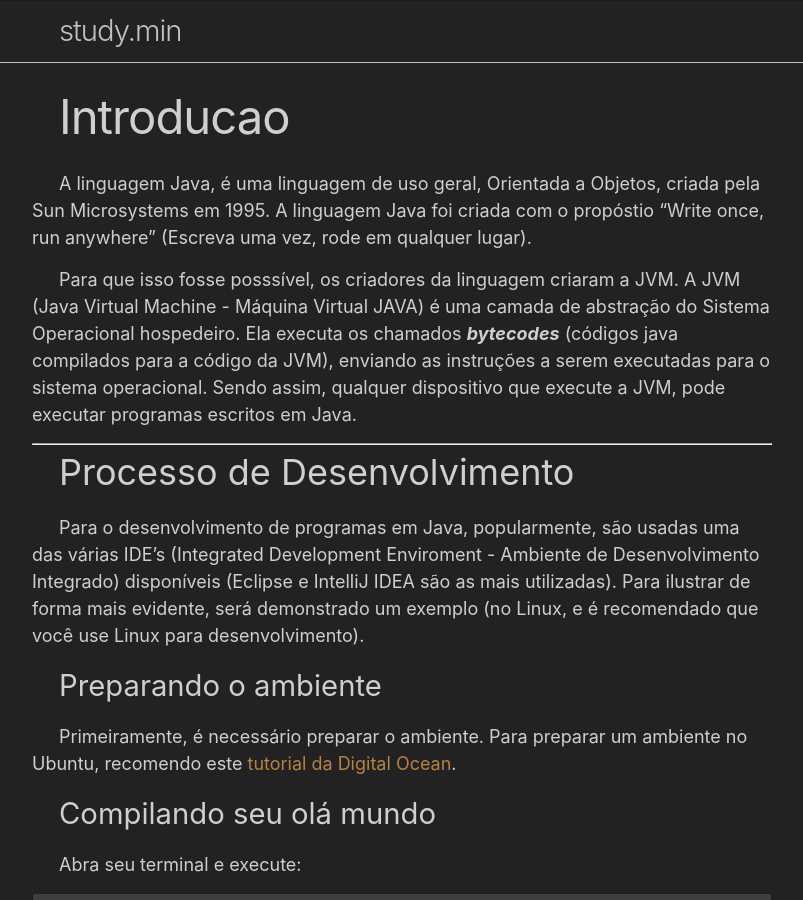
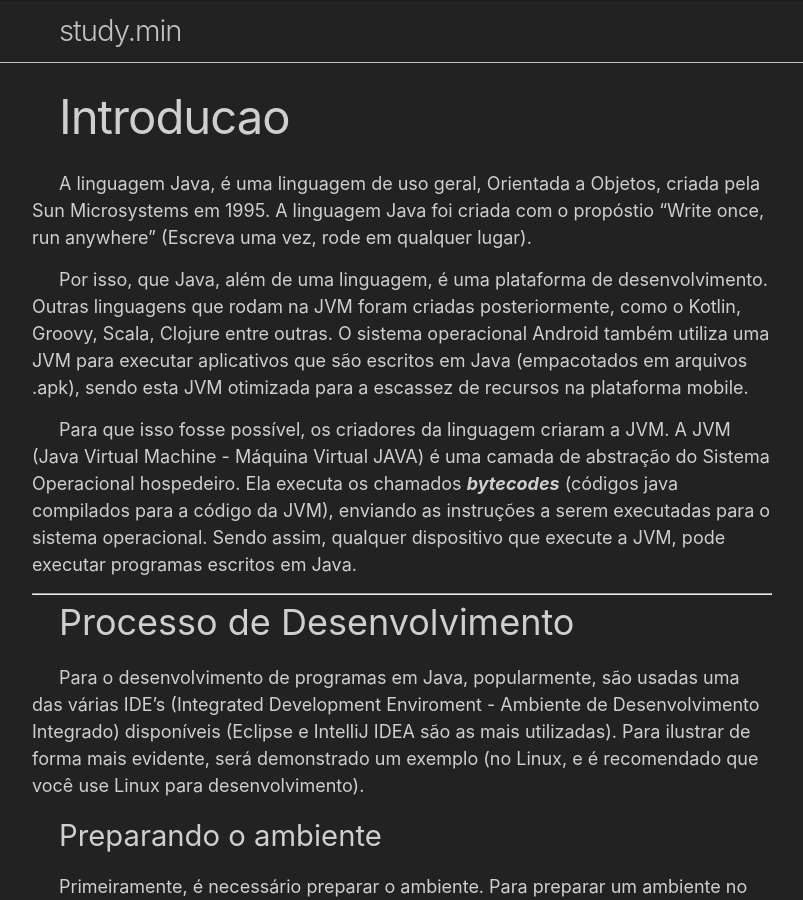
Before and after one commit to AndreM-Gomes/study.min, a Jekyll site: the page built from conteudo/_Java/introducao.md, in a window 1280 px wide and 900 px high. Shown: the whole window, without its empty margins (238-1041 px from the left). Built offline with Jekyll 4.4.1, drawn with Linux system fonts in a browser that asks for light colours; some of the changed text lies outside the part shown.

Commit message:
Revisando post Java/introduçao

```diff
--- a/conteudo/_Java/introducao.md
+++ b/conteudo/_Java/introducao.md
@@ -7,7 +7,9 @@ ordem: 1
   pela Sun Microsystems em 1995. A linguagem Java foi criada com o propóstio
   "Write once, run anywhere" (Escreva uma vez, rode em qualquer lugar).
 
-  Para que isso fosse posssível, os criadores da linguagem criaram a JVM. A JVM
+  Por isso, que Java, além de uma linguagem, é uma plataforma de desenvolvimento. Outras linguagens que rodam na JVM foram criadas posteriormente, como o Kotlin, Groovy, Scala, Clojure entre outras. O sistema operacional Android também utiliza uma JVM para executar aplicativos que são escritos em Java (empacotados em arquivos .apk), sendo esta JVM otimizada para a escassez de recursos na plataforma mobile.
+
+  Para que isso fosse possível, os criadores da linguagem criaram a JVM. A JVM
   (Java Virtual Machine - Máquina Virtual JAVA) é  uma camada
   de abstração do Sistema Operacional hospedeiro. Ela executa os chamados
   _**bytecodes**_ (códigos java compilados para a código da JVM), enviando
@@ -94,16 +96,19 @@ O programa o arquivo .class será carregado na memória e o programa será execu
  exibindo no terminal a mensagem "Olá Mundo".
 
 Os próximos posts irão se começar a se aprofundar no estudo da linguagem, descrevendo
-a declaração de variáveis, estruturas sintáticas e etc.
+a declaração de variáveis, estruturas sintáticas e etc. Estes exemplos foram escritos no terminal,
+ porém os próximos passos utilizarão alguma das várias IDE’s.
+ É recomendável que você teste várias e veja com qual se habitua melhor.
+
 
 ___
 
 ### Referências e Para saber mais:
 DEITEL, Paul; DEITEL, Harvey. Java: como programar. 10. ed. São Paulo: Pearson, 2016
 
+<a target="_blank" href="https://plataforma.bvirtual.com.br/Acervo/Publicacao/39590">Link para Biblioteca Virtual (É necessário estar logado no SUAP)</a>
+
 O livro possui uma sessão "Antes de começar" que auxilia na montagem do ambiente
 de desenvolvimento para linguagem Java e no capítulo 1, exibe um apanhado de informações
 sobre a informática em geral e um pequeno guia do processo de desenvolvimento, similar
 a este post.
-
-<a target="_blank" href="https://plataforma.bvirtual.com.br/Acervo/Publicacao/39590">Link para Biblioteca Virtual</a>
```
